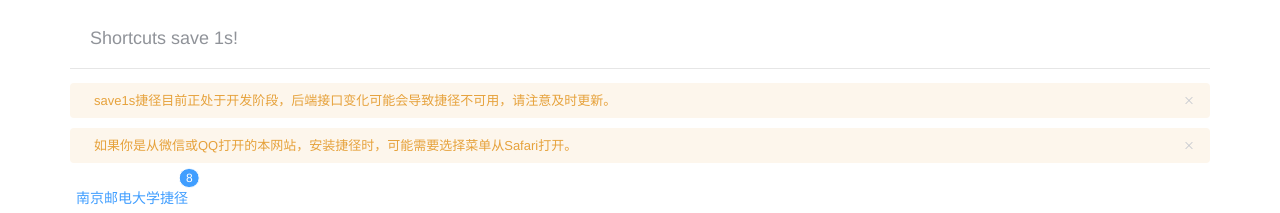
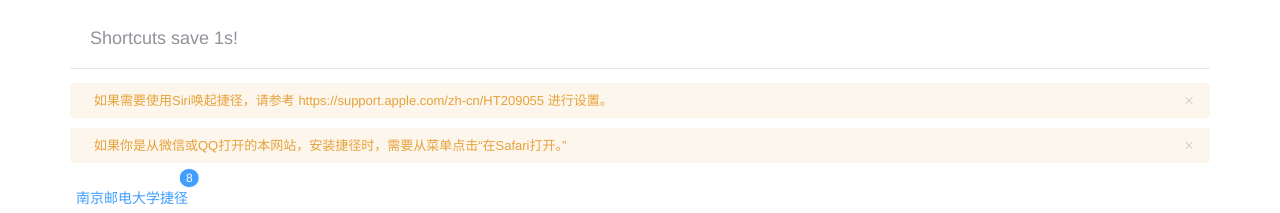
Before and after one commit to save1s/shortcuts, a Vue app: page / in a window 1280 px wide. Shown: the top 213 px of the page. Built offline with nearby package versions, Linux system fonts and the light colour scheme.

Commit message:
Modify warning messages & Reformat.

```diff
--- a/src/App.vue
+++ b/src/App.vue
@@ -8,6 +8,7 @@
 #app {
   -webkit-font-smoothing: antialiased;
   -moz-osx-font-smoothing: grayscale;
-  font-family: "Helvetica Neue",Helvetica,"PingFang SC","Hiragino Sans GB","Microsoft YaHei","微软雅黑",Arial,sans-serif;
+  font-family: "Helvetica Neue", Helvetica, "PingFang SC", "Hiragino Sans GB",
+    "Microsoft YaHei", "微软雅黑", Arial, sans-serif;
 }
 </style>
--- a/src/components/Shortcut.vue
+++ b/src/components/Shortcut.vue
@@ -33,14 +33,14 @@ export default {
   },
   computed: {
     icon_class: function() {
-        return "fas fa-" + this.icon
-    },
+      return "fas fa-" + this.icon;
+    }
   },
   name: "Shortcut",
   props: ["color", "name", "icon", "url", "description"],
   methods: {
-    downloadShortcut: function(){
-      window.open(this.url, '_blank');
+    downloadShortcut: function() {
+      window.open(this.url, "_blank");
     }
   }
 };
@@ -51,9 +51,9 @@ export default {
 .text {
   font-size: 14px;
   font-weight: bold;
-overflow: hidden;
-text-overflow:ellipsis;
-white-space: nowrap;
+  overflow: hidden;
+  text-overflow: ellipsis;
+  white-space: nowrap;
 }
 .el-card {
   border-radius: 9px;
@@ -69,12 +69,12 @@ white-space: nowrap;
 }
 .box-card {
   color: white;
-  transition: all .3s ease-in-out;
-  box-shadow: 0 9px 18px 0 rgba(232,237,250,.8)!important;
+  transition: all 0.3s ease-in-out;
+  box-shadow: 0 9px 18px 0 rgba(232, 237, 250, 0.8) !important;
 }
 
-.box-card:hover{
+.box-card:hover {
   margin-top: -5px;
-  box-shadow: 0 16px 18px 0 rgba(232,237,250,.8) !important;
+  box-shadow: 0 16px 18px 0 rgba(232, 237, 250, 0.8) !important;
 }
 </style>
--- a/src/pages/Main.vue
+++ b/src/pages/Main.vue
@@ -10,8 +10,16 @@
       </el-header>
       <el-main>
         <div class="bs-container">
-            <el-alert title="save1s捷径目前正处于开发阶段，后端接口变化可能会导致捷径不可用，请注意及时更新。" type="warning" style="margin-bottom: 10px"></el-alert>
-                      <el-alert title="如果你是从微信或QQ打开的本网站，安装捷径时，可能需要选择菜单从Safari打开。" type="warning" style="margin-bottom: 10px"></el-alert>
+          <el-alert
+            title="如果需要使用Siri唤起捷径，请参考 https://support.apple.com/zh-cn/HT209055 进行设置。"
+            type="warning"
+            style="margin-bottom: 10px"
+          ></el-alert>
+          <el-alert
+            title="如果你是从微信或QQ打开的本网站，安装捷径时，需要从菜单点击“在Safari打开。”"
+            type="warning"
+            style="margin-bottom: 10px"
+          ></el-alert>
           <el-row :gutter="20" type="flex" justify="left" style="padding:5px">
             <el-col :span="24">
               <el-badge :value="shortcuts_count" class="item" type="primary">
@@ -19,7 +27,6 @@
               </el-badge>
             </el-col>
           </el-row>
-
 
           <!-- 四列布局 -->
           <el-row
@@ -67,7 +74,7 @@
       <el-footer>
         <div class="bs-container">
           <el-tag type="info" @click="save1s" style="cursor: pointer; font-size: 14px">
-            <font-awesome-icon :icon="['fab', 'github']"/> A save1s project.
+            <font-awesome-icon :icon="['fab', 'github']"/>A save1s project.
           </el-tag>
         </div>
       </el-footer>
```
